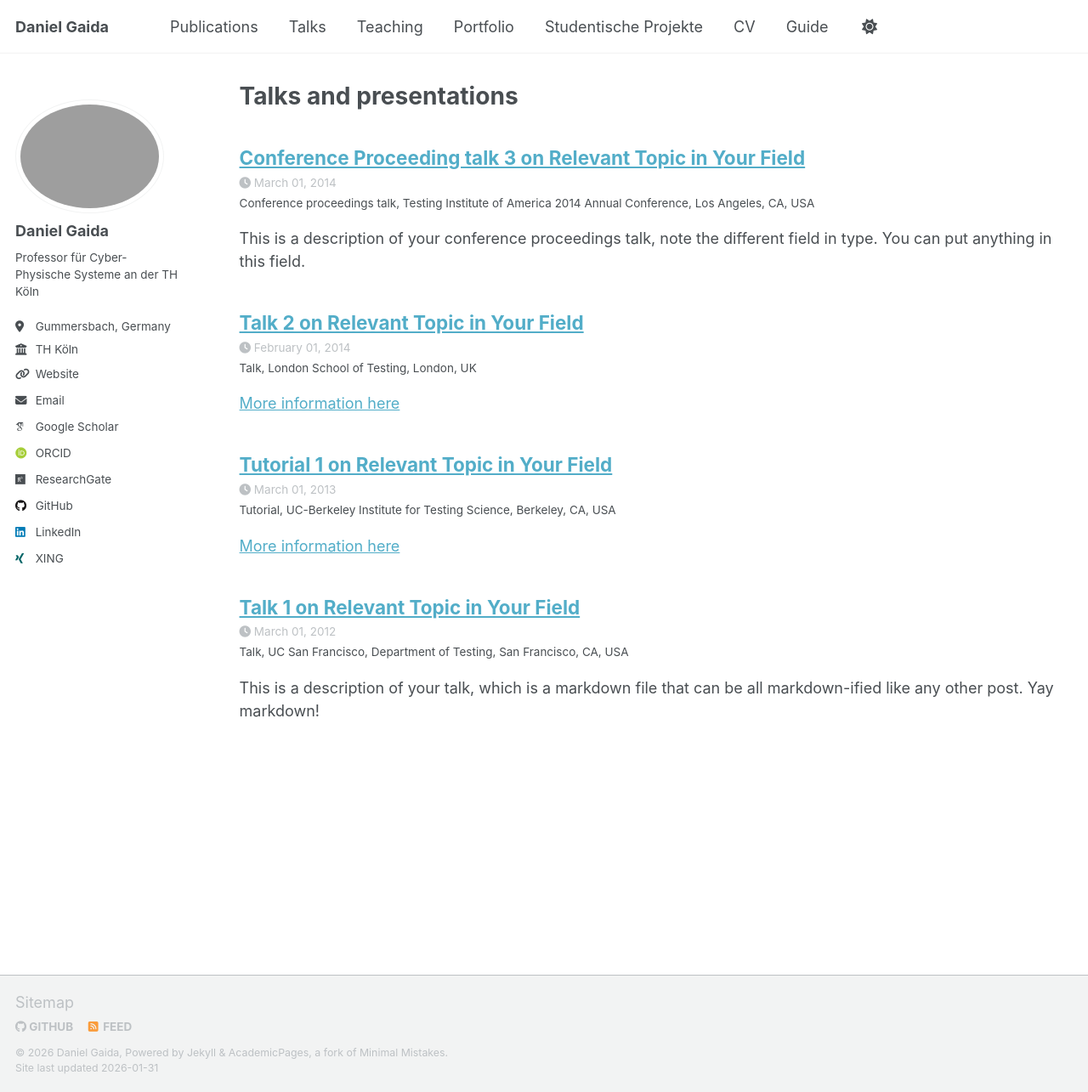
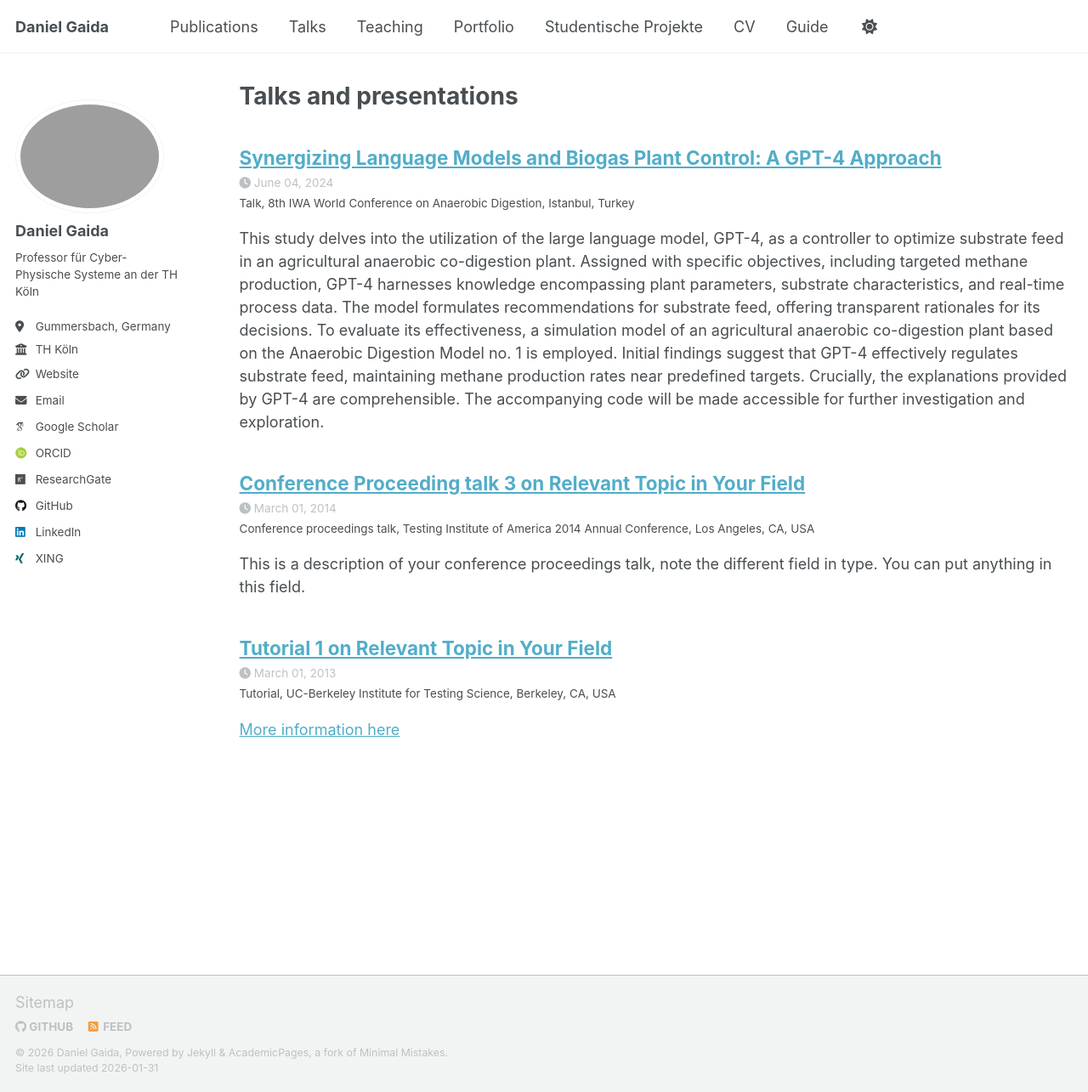
Before and after one commit to dgaida/dgaida.github.io, a Jekyll site: the page built from _pages/talks.html, in a window 1280 px wide and 1285 px high. Shown: the whole window at 85% size. Built offline with Jekyll 4.4.1, drawn with Linux system fonts in a browser that asks for light colours; some web fonts are replaced; a script that is not in the unit is left out; a file with an impossible date is left out.

Commit message:
add talks

```diff
--- a/_talks/2012-03-01-talk-1.md
+++ /dev/null
@@ -1,11 +0,0 @@
----
-title: "Talk 1 on Relevant Topic in Your Field"
-collection: talks
-type: "Talk"
-permalink: /talks/2012-03-01-talk-1
-venue: "UC San Francisco, Department of Testing"
-date: 2012-03-01
-location: "San Francisco, CA, USA"
----
-
-This is a description of your talk, which is a markdown file that can be all markdown-ified like any other post. Yay markdown!
--- a/_talks/2014-02-01-talk-2.md
+++ /dev/null
@@ -1,13 +0,0 @@
----
-title: "Talk 2 on Relevant Topic in Your Field"
-collection: talks
-type: "Talk"
-permalink: /talks/2014-02-01-talk-2
-venue: "London School of Testing"
-date: 2014-02-01
-location: "London, UK"
----
-
-[More information here](http://example2.com)
-
-This is a description of your talk, which is a markdown files that can be all markdown-ified like any other post. Yay markdown!
--- /dev/null
+++ b/_talks/2024-06-04-iwa.md
@@ -0,0 +1,11 @@
+---
+title: "Synergizing Language Models and Biogas Plant Control: A GPT-4 Approach"
+collection: talks
+type: "Talk"
+permalink: /talks/2024-06-04-iwa
+venue: "8th IWA World Conference on Anaerobic Digestion"
+date: 2024-06-04
+location: "Istanbul, Turkey"
+---
+
+This study delves into the utilization of the large language model, GPT-4, as a controller to optimize substrate feed in an agricultural anaerobic co-digestion plant. Assigned with specific objectives, including targeted methane production, GPT-4 harnesses knowledge encompassing plant parameters, substrate characteristics, and real-time process data. The model formulates recommendations for substrate feed, offering transparent rationales for its decisions. To evaluate its effectiveness, a simulation model of an agricultural anaerobic co-digestion plant based on the Anaerobic Digestion Model no. 1 is employed. Initial findings suggest that GPT-4 effectively regulates substrate feed, maintaining methane production rates near predefined targets. Crucially, the explanations provided by GPT-4 are comprehensible. The accompanying code will be made accessible for further investigation and exploration.
```
Also changed, not shown: _student_projects/2025_ws_master_nordhoff.md (+4 -4 lines).
